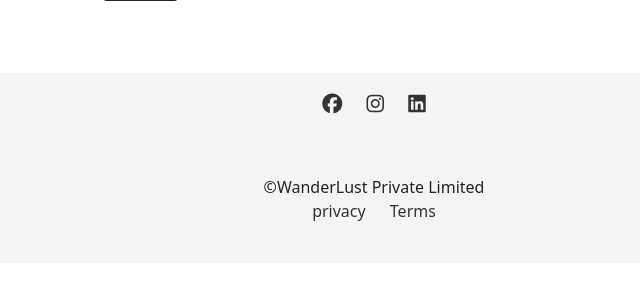
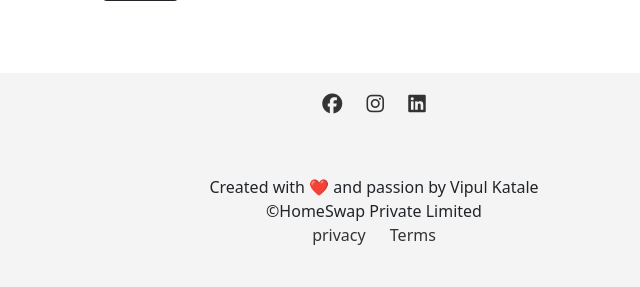
Before and after one commit to vipul1066/AirBnB, a Node server app: page /listings/new in a window 1280 px wide. Shown: the part 661-948 px from the top of the page, without its empty margins (266-906 px from the left). Before the commit the page ends 882 px from the top, so only its background shows below. Run offline with Node 20, Linux system fonts and the light colour scheme; the visitor is signed in with stand-in values (Sample User, id 1); some libraries are stand-ins or nearby versions.

Commit message:
Update footer.ejs

```diff
--- a/views/includes/footer.ejs
+++ b/views/includes/footer.ejs
@@ -5,7 +5,8 @@
             <i class="fa-brands fa-instagram"></i>
             <i class="fa-brands fa-linkedin"></i>
         </div><br><br>
-        <div>&copy;WanderLust Private Limited</div>
+        <div>Created with ❤️ and passion by Vipul Katale</div> <!-- New line -->
+        <div>&copy;HomeSwap Private Limited</div>
         <div class="f-info-links">
             <a href="/privacy">privacy</a>
             <a href="/terms">Terms</a>
```
